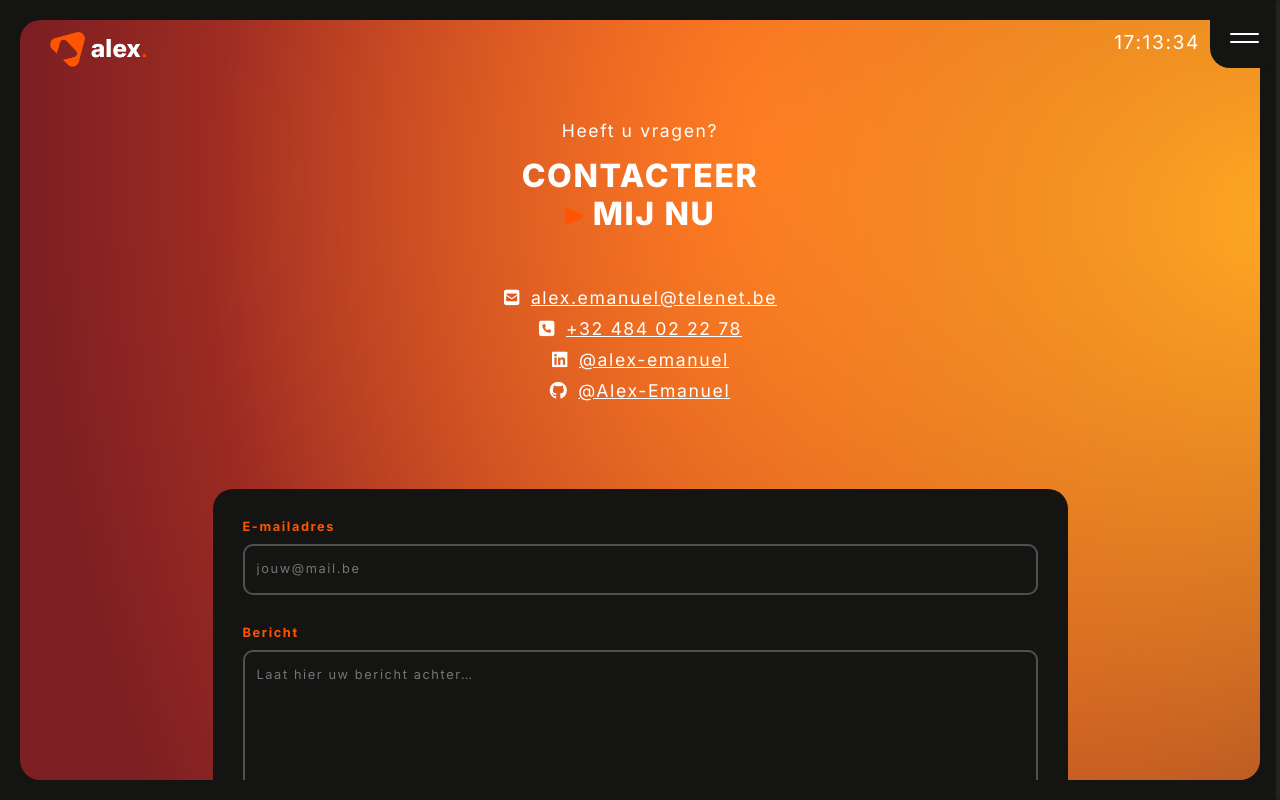
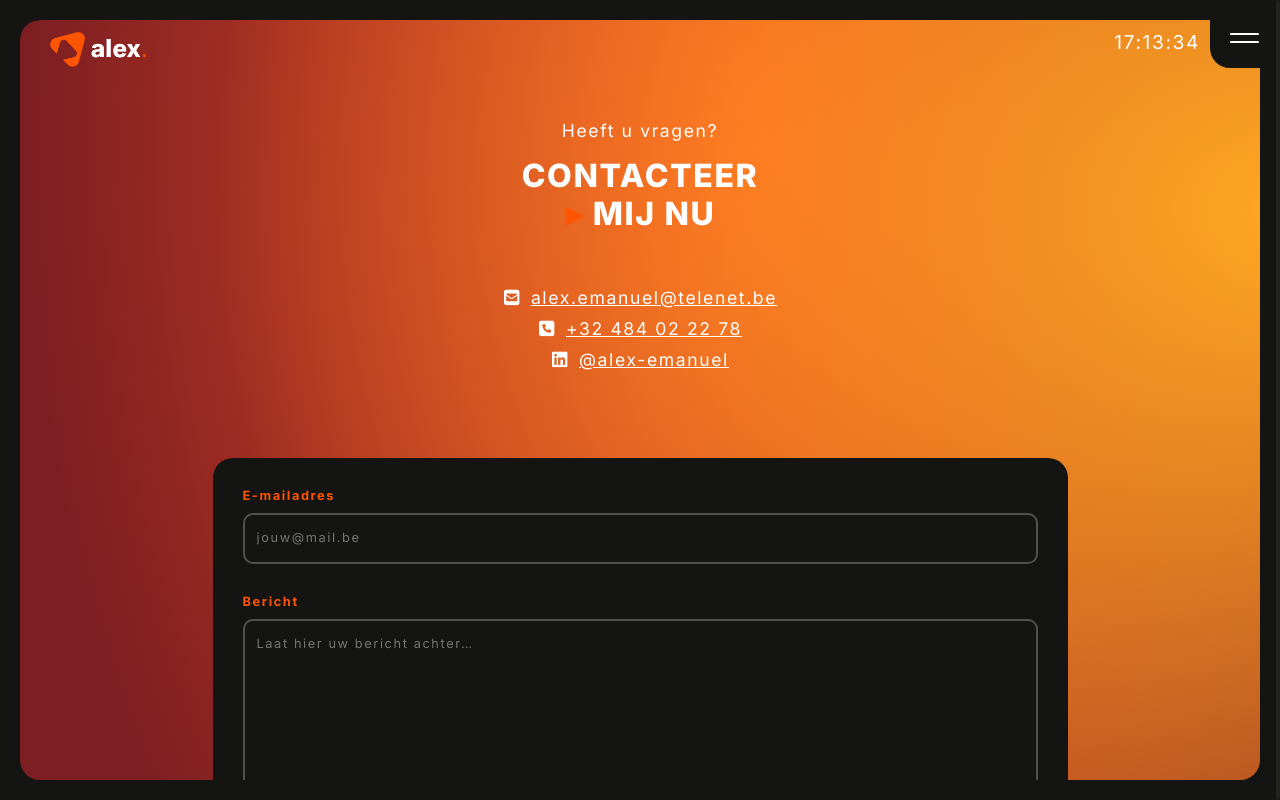
Before and after one commit to Alex-Emanuel/portfolio-alex, a React (Vite) app: page /contact in a window 1280 px wide. Built offline with nearby package versions, Linux system fonts and the light colour scheme.

Commit message:
verbergen github bij contactpage

```diff
--- a/src/components/contact/form.jsx
+++ b/src/components/contact/form.jsx
@@ -33,10 +33,10 @@ const Form = () => {
     }
   }, [errors, lenisRef]);
 
-  // Verberg snackbar na 3 seconden automatisch
+  // Verberg snackbar na 3 seconden
   useEffect(() => {
     if (snackbar.show) {
-      const timer = setTimeout(() => setSnackbar({ ...snackbar, show: false }), 10000);
+      const timer = setTimeout(() => setSnackbar({ ...snackbar, show: false }), 3000);
       return () => clearTimeout(timer);
     }
   }, [snackbar]);
--- a/src/pages/contact.jsx
+++ b/src/pages/contact.jsx
@@ -67,13 +67,13 @@ const Contact = () => {
                     <i className="fa-brands fa-linkedin"></i>
                     @alex-emanuel
                   </motion.a>
-                  <motion.a href="https://www.linkedin.com/in/alex-emanuel/"
+                  {/* <motion.a href="https://www.linkedin.com/in/alex-emanuel/"
                     whileHover={{ x: 1.5, y: -3 }}
                     transition={{ type: "ease", stiffness: 400 }}
                   >
                     <i className="fa-brands fa-github"></i>
                     @Alex-Emanuel
-                  </motion.a>
+                  </motion.a> */}
               </div>
             </motion.div>
             <motion.div ref={formRef} style={{ opacity, y }} className="form">
```
